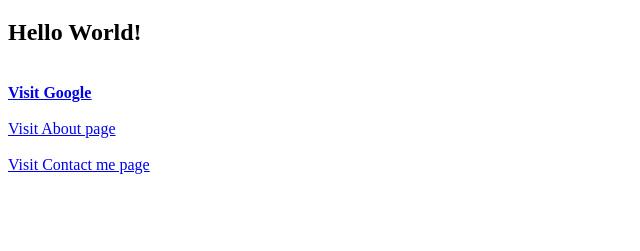
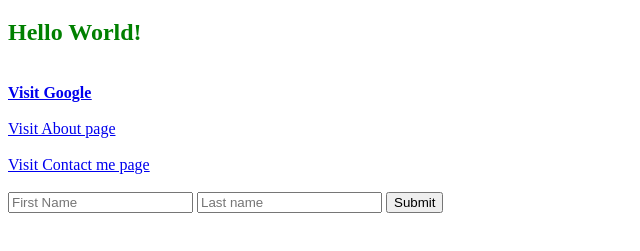
Before and after one commit to 23pwbcs1008/23pwbcs1008, a plain HTML site: page index.html in a window 1280 px wide. Shown: the part 61-312 px from the top of the page, without its empty margins (0-640 px from the left). Drawn offline with Linux system fonts and the light colour scheme.

Commit message:
New Filer

```diff
--- a/index.html
+++ b/index.html
@@ -6,10 +6,13 @@
     <title>Titile of the page</title>
 
 </head>
+<link rel = "stylesheet" type = "text/css" href = "style.css">
+
 
 <body>
     <h1>HOME</h1>
-    <h2>Hello World!</h2>
+
+    <h2 >Hello World!</h2>
     <br>
     <u><b><a href="https://www.google.com"> Visit Google</a></b></u>
     <br>
@@ -18,7 +21,15 @@
     <br>
     <br>
     <a href="Contact.html">Visit Contact me page</a>
+    <br>
+    <form>
+        <br>
+        <input type="text" name="First Name" placeholder="First Name">
+        <input type="text" name="Last Name" placeholder="Last name">
+        <button type="submit">Submit</button>
 
+
+    </form>
 
 </body>
 
--- /dev/null
+++ b/style.css
@@ -0,0 +1 @@
+h2{color: green}
```
